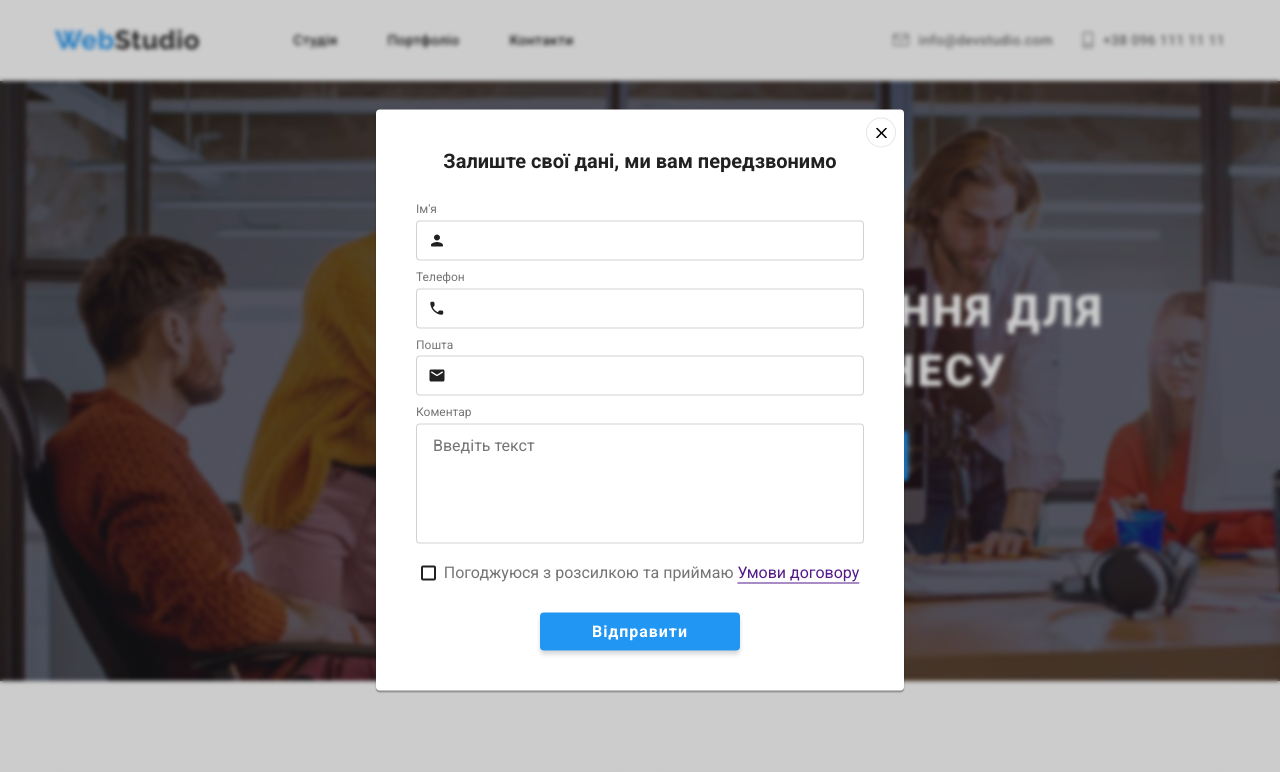
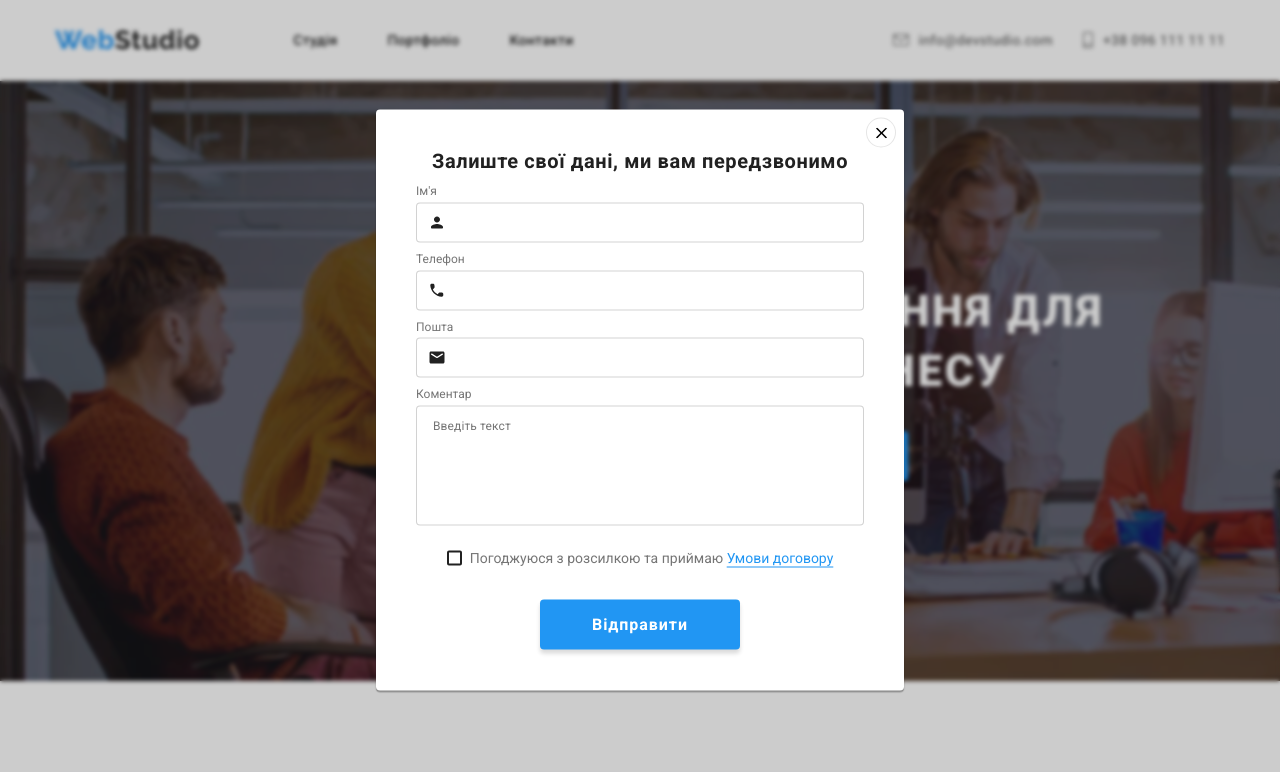
Before and after one commit to UA-DmitriyS/goit-markup-hw-06, a plain HTML site: page index.html in a window 1280 px wide. Both pictures are taken after a click on the button "Замовити послугу". Shown: the top 772 px of the page. Drawn offline with nearby package versions, Linux system fonts and the light colour scheme.

Commit message:
hw6 finish

```diff
--- a/css/styles.css
+++ b/css/styles.css
@@ -485,7 +485,7 @@ img {
 
 /* =================6 hw===================== */
 .message {
-  margin-left: 93px;
+  margin-left: auto;
   align-items: baseline;
 }
 .form-ftr {
@@ -512,6 +512,7 @@ img {
   border-radius: 4px;
   padding: 15px 16px;
   outline: none;
+  color: #ffffff;
   transition: border-color 250ms;
 }
 .ftr-button {
@@ -749,15 +750,20 @@ img {
   border: 1px solid rgba(0, 0, 0, 0.1);
   cursor: pointer;
 }
+.modal-icon:hover {
+  fill: #2196f3;
+}
 
 /*  ===================hw 6================== */
 .modal-label {
   display: block;
   font-family: "Roboto";
-  font-style: Bold;
+  font-style: normal;
   font-size: 20px;
+  line-height: 23px;
   text-align: center;
-  margin-bottom: 30px;
+  letter-spacing: 0.03em;
+  margin-bottom: 12px;
   color: #212121;
 }
 
@@ -804,6 +810,15 @@ img {
   resize: none;
   border: 1px solid rgba(33, 33, 33, 0.2);
   border-radius: 4px;
+
+  font-family: "Roboto";
+  font-style: normal;
+  font-weight: 400;
+  font-size: 12px;
+  line-height: 14px;
+  letter-spacing: 0.01em;
+
+  color: rgba(117, 117, 117, 0.5);
 }
 .modal-form-massage:focus {
   outline: 1px solid #2196f3;
@@ -813,6 +828,7 @@ img {
   display: block;
   margin: 0 auto;
   min-width: 200px;
+  height: 50px;
   padding: 10px 52px;
   text-align: center;
   align-items: center;
@@ -858,8 +874,14 @@ img {
   background-size: 11px 8px;
 }
 .modal-form-agreement-desc {
+  font-family: "Roboto";
+  font-style: normal;
+  font-weight: 400;
+  font-size: 14px;
+  line-height: 24px;
   user-select: none;
 }
 .modal-form-agreement-link {
+  color: #2196f3;
   text-underline-position: under;
 }
--- a/index.html
+++ b/index.html
@@ -565,6 +565,7 @@
         <div class="message">
           <p class="ftr-message-title">Підпишіться на розсилку</p>
           <div class="form-ftr">
+            <form class="form-ftr">
               <label for="">
                 <input class="mail-inp" type="email" placeholder="E-mail" />
               </label>
@@ -574,6 +575,7 @@
                   <use href="./icons.svg#icon-send"></use>
                 </svg>
               </button>
+            </form>
           </div>
         </div>
       </div>
```
Also changed, not shown: portfolio.html (+5 -1 lines). Lines whose indentation alone changed are shown as unchanged.
